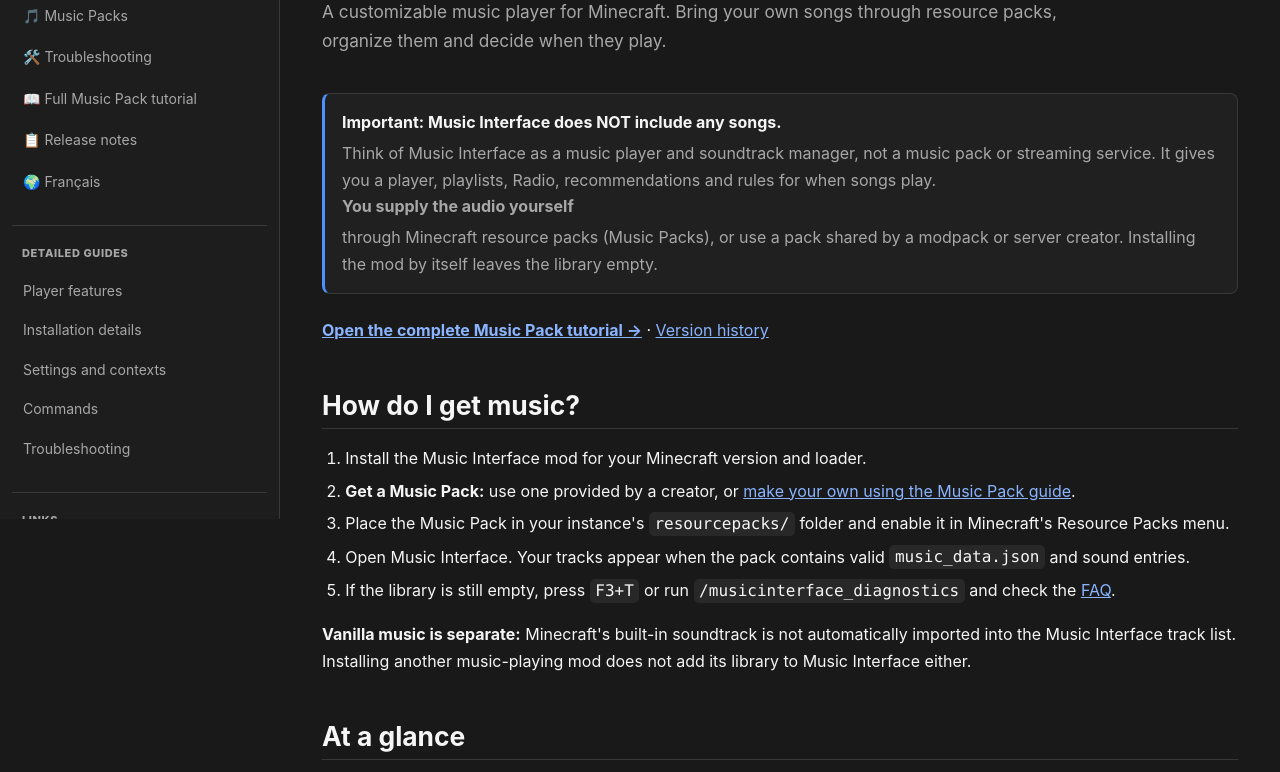
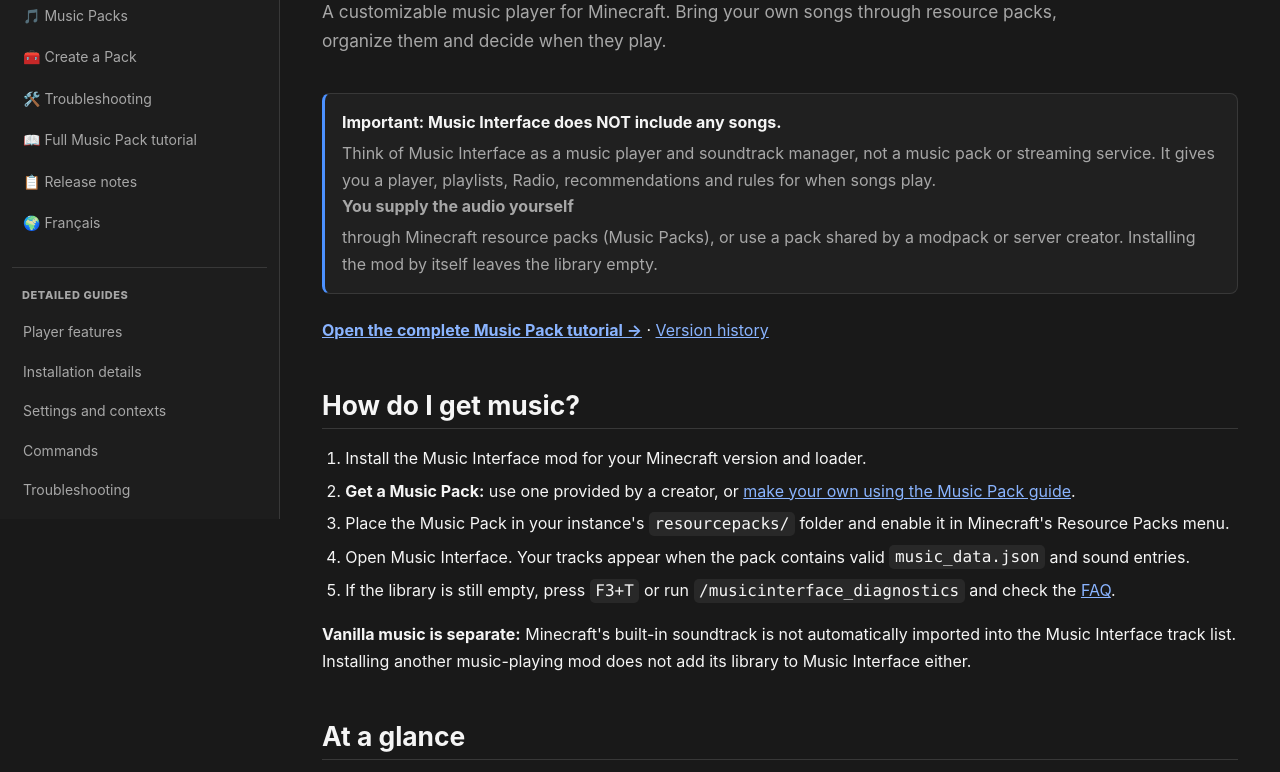
Before and after one commit to LevelsFR/Music-Interface-Wiki, a plain HTML site: page site/index.html in a window 1280 px wide. Shown: the part 281-1053 px from the top of the page. Drawn offline with Linux system fonts and the light colour scheme; no server answers.

Commit message:
Add Music Pack builder to English wiki navigation

```diff
--- a/site/index.html
+++ b/site/index.html
@@ -79,6 +79,7 @@
         <a href="#configuration" data-tab-link="configuration">⚙️ Configuration</a>
         <a href="#commands" data-tab-link="commands">⌨️ Commands</a>
         <a href="#musicpacks" data-tab-link="musicpacks">🎵 Music Packs</a>
+        <a href="pack-builder/">🧰 Create a Pack</a>
         <a href="#troubleshooting" data-tab-link="troubleshooting">🛠️ Troubleshooting</a>
         <a href="music-packs.html">📖 Full Music Pack tutorial</a>
         <a href="releases.html">📋 Release notes</a>
```
